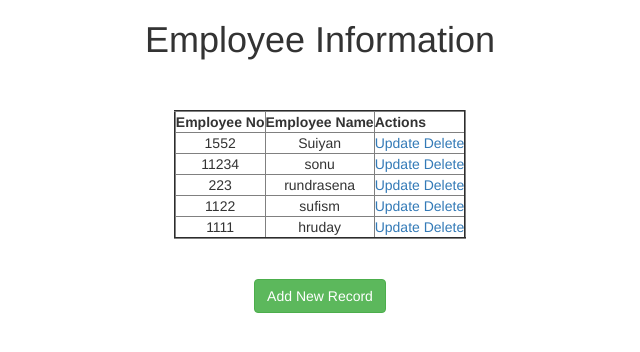
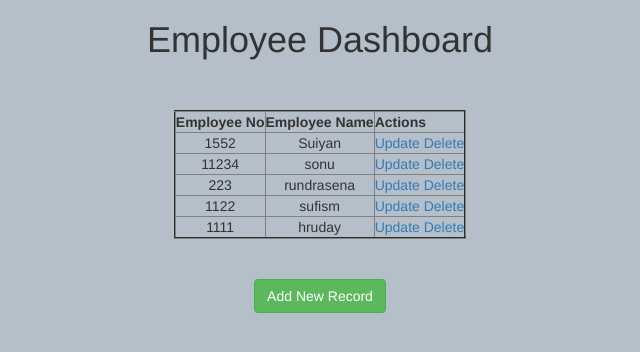
Before and after one commit to sufiyanshaik/crudproject, a Django app: page / in a window 1280 px wide. Shown: the top 352 px of the page, without its empty margins (320-960 px from the left). Run offline with Django 3.2, Linux system fonts and the light colour scheme; data comes from the database, SQL or seed files in the repository; both versions use the stored data as it was after the commit; some libraries are stand-ins or nearby versions.

```diff
--- a/static/css/style2.css
+++ b/static/css/style2.css
@@ -1,6 +1,7 @@
 body{
   margin: auto;
   text-align: center;
+  background-color: rgba(12,45,78,0.3);
 }
 table{
 margin:auto;
--- a/templates/testapp/home.html
+++ b/templates/testapp/home.html
@@ -1,6 +1,6 @@
 {% extends "testapp/base.html" %}
 {% block child_block %}
-<h1>Employee Information</h1>
+<h1>Employee Dashboard</h1>
 <br><br>
 {% if employees %}
   <table border="2">
```
Also changed, not shown: db.sqlite3.
